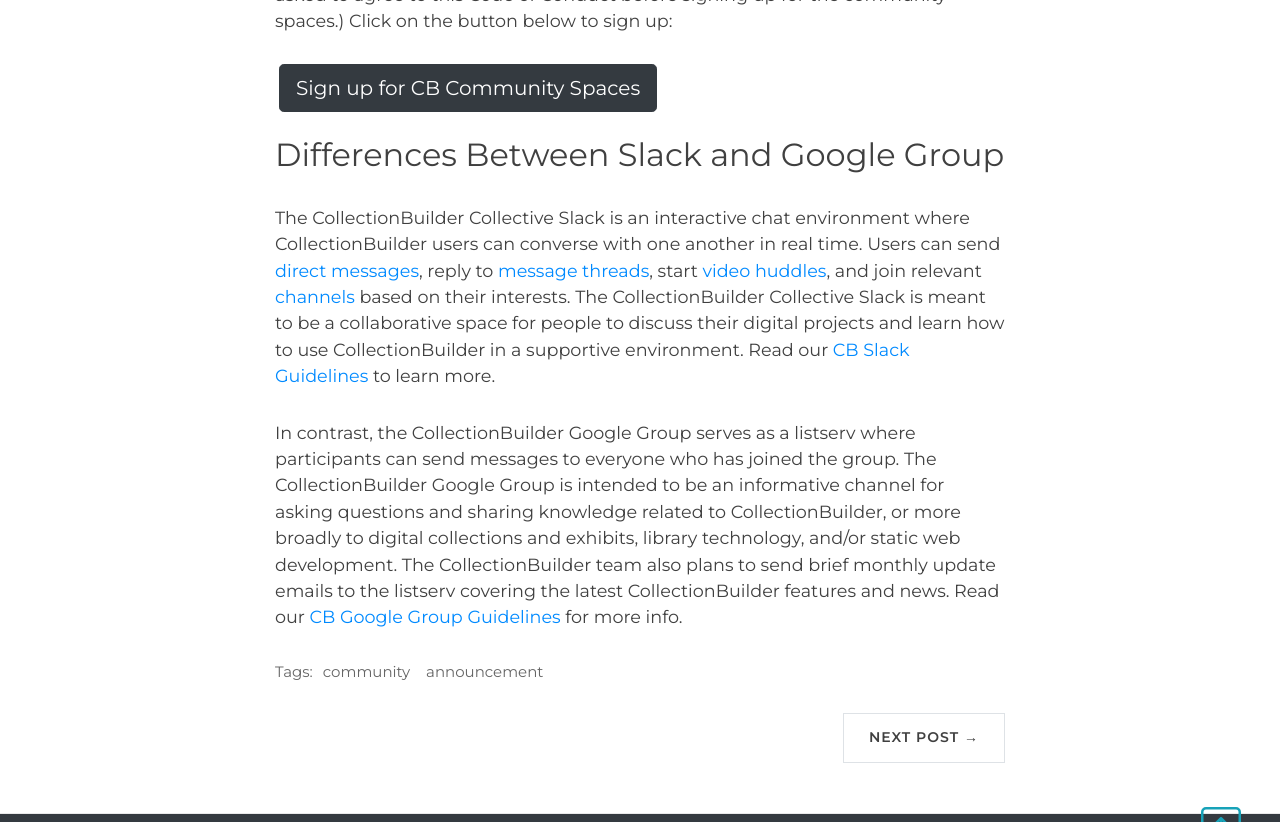
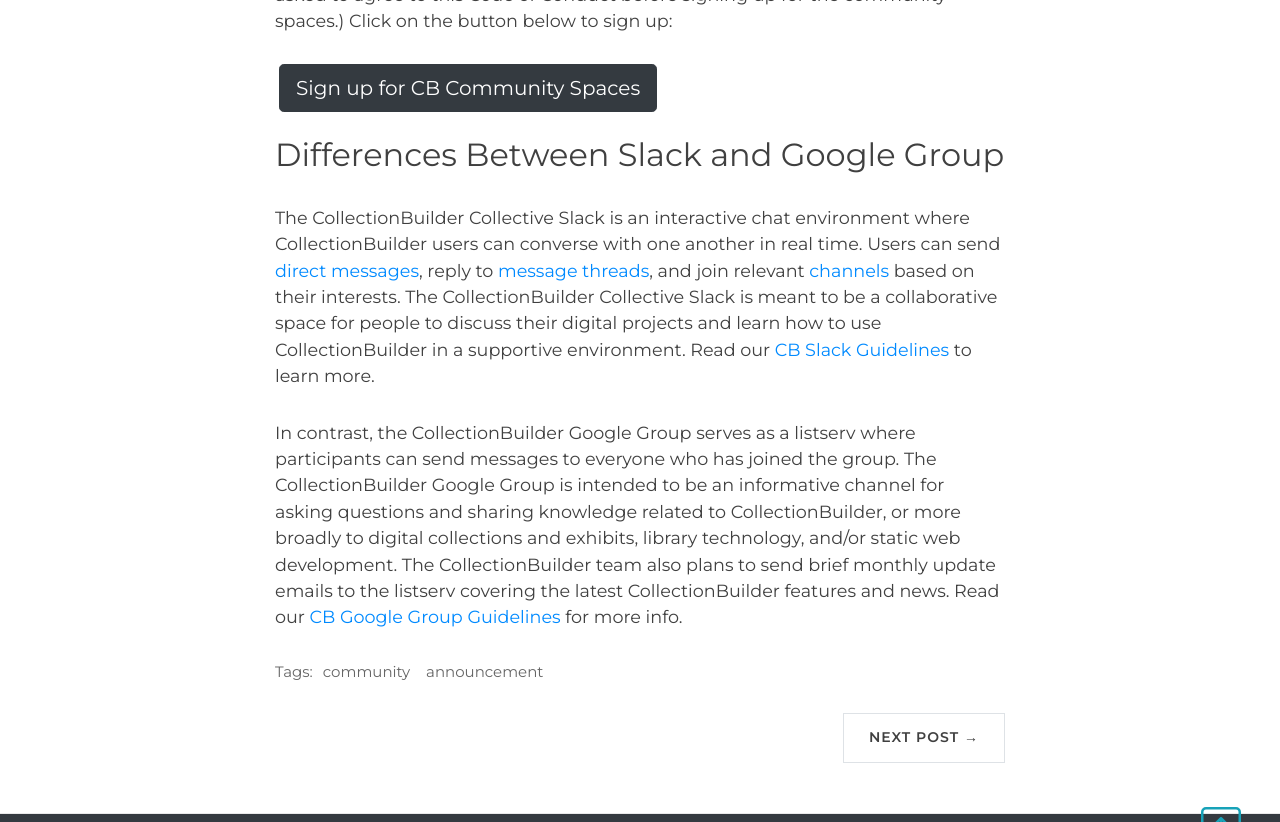
Before and after one commit to CollectionBuilder/collectionbuilder.github.io, a Jekyll site: the page built from _posts/2023-11-05-community-spaces.md, in a window 1280 px wide and 900 px high, scrolled down 676 px, cut to the strip 0-822 px from the top of the window. Built offline with Jekyll 4.4.1, drawn with Linux system fonts in a browser that asks for light colours; comment, search, counter and statistics services are not loaded.

Commit message:
Blog post text edit

```diff
--- a/_posts/2023-11-05-community-spaces.md
+++ b/_posts/2023-11-05-community-spaces.md
@@ -20,6 +20,6 @@
 
 ## Differences Between Slack and Google Group
 
-The CollectionBuilder Collective Slack is an interactive chat environment where CollectionBuilder users can converse with one another in real time. Users can send [direct messages](https://slack.com/help/articles/212281468-Understand-direct-messages){:target="_blank" rel="noopener"}, reply to [message threads](https://slack.com/help/articles/115000769927-Use-threads-to-organize-discussions-){:target="_blank" rel="noopener"}, start [video huddles](https://slack.com/help/articles/4402059015315-Use-huddles-in-Slack){:target="_blank" rel="noopener"}, and join relevant [channels](https://slack.com/help/articles/360017938993-What-is-a-channel){:target="_blank" rel="noopener"} based on their interests. The CollectionBuilder Collective Slack is meant to be a collaborative space for people to discuss their digital projects and learn how to use CollectionBuilder in a supportive environment. Read our [CB Slack Guidelines](/slack-guidelines/){:target="_blank" rel="noopener"} to learn more.
+The CollectionBuilder Collective Slack is an interactive chat environment where CollectionBuilder users can converse with one another in real time. Users can send [direct messages](https://slack.com/help/articles/212281468-Understand-direct-messages){:target="_blank" rel="noopener"}, reply to [message threads](https://slack.com/help/articles/115000769927-Use-threads-to-organize-discussions-){:target="_blank" rel="noopener"}, and join relevant [channels](https://slack.com/help/articles/360017938993-What-is-a-channel){:target="_blank" rel="noopener"} based on their interests. The CollectionBuilder Collective Slack is meant to be a collaborative space for people to discuss their digital projects and learn how to use CollectionBuilder in a supportive environment. Read our [CB Slack Guidelines](/slack-guidelines/){:target="_blank" rel="noopener"} to learn more.
 
 In contrast, the CollectionBuilder Google Group serves as a listserv where participants can send messages to everyone who has joined the group. The CollectionBuilder Google Group is intended to be an informative channel for asking questions and sharing knowledge related to CollectionBuilder, or more broadly to digital collections and exhibits, library technology, and/or static web development. The CollectionBuilder team also plans to send brief monthly update emails to the listserv covering the latest CollectionBuilder features and news. Read our [CB Google Group Guidelines](/google-group-guidelines/){:target="_blank" rel="noopener"} for more info.
```
